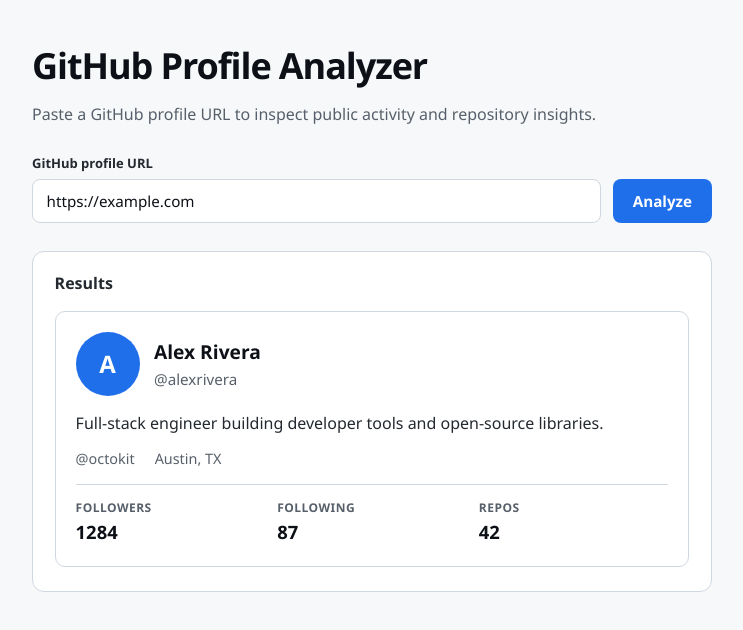
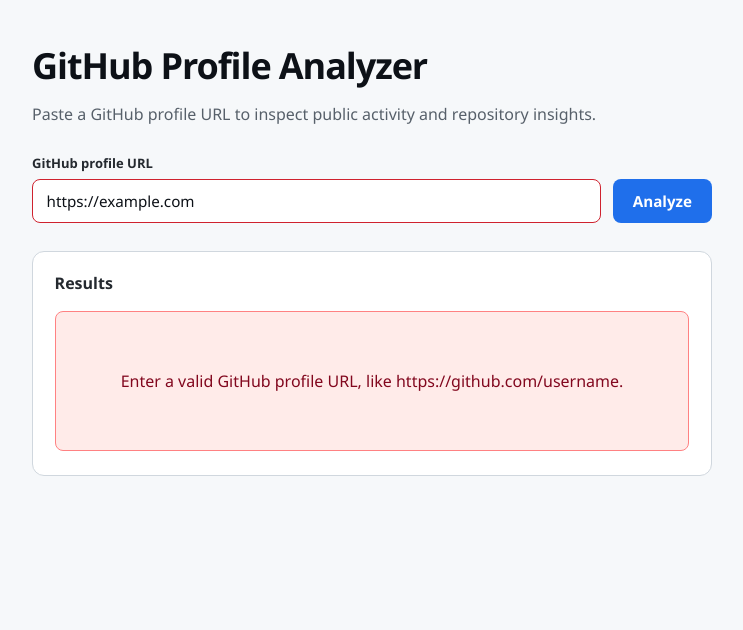
Before and after one commit to OptimusX1/github-profile-analyzer, an Angular app in the folder frontend/: page / in a window 1280 px wide. Both pictures are taken after typing "https://example.com" into the empty fields and a click on the button "Analyze". Shown: the top 630 px of the page, without its empty margins (268-1011 px from the left). Built offline with nearby package versions, Linux system fonts and the light colour scheme.

Commit message:
Created Angular frontend MVP

```diff
--- a/frontend/src/app/home/home.css
+++ b/frontend/src/app/home/home.css
@@ -71,6 +71,16 @@
   box-shadow: 0 0 0 3px rgba(9, 105, 218, 0.2);
 }
 
+.field input[aria-invalid='true'] {
+  border-color: #cf222e;
+}
+
+.field input:disabled {
+  background: #f6f8fa;
+  color: #57606a;
+  cursor: not-allowed;
+}
+
 .analyze-btn {
   flex-shrink: 0;
   height: 2.75rem;
@@ -86,8 +96,13 @@
   transition: background 0.15s ease;
 }
 
-.analyze-btn:hover {
+.analyze-btn:hover:not(:disabled) {
   background: #1158c7;
+}
+
+.analyze-btn:disabled {
+  background: #8c959f;
+  cursor: not-allowed;
 }
 
 .analyze-btn:focus-visible {
@@ -122,6 +137,58 @@
   border-radius: 8px;
   background: #f6f8fa;
   color: #57606a;
+}
+
+.results-loading,
+.results-error {
+  display: flex;
+  flex-direction: column;
+  align-items: center;
+  justify-content: center;
+  text-align: center;
+  min-height: 140px;
+  padding: 1.5rem 1rem;
+  border-radius: 8px;
+}
+
+.results-loading {
+  gap: 0.75rem;
+  border: 1px dashed #d0d7de;
+  background: #f6f8fa;
+  color: #57606a;
+}
+
+.results-loading p,
+.results-error p {
+  margin: 0;
+}
+
+.results-error {
+  border: 1px solid #ff8182;
+  background: #ffebe9;
+  color: #82071e;
+}
+
+.spinner {
+  width: 1.75rem;
+  height: 1.75rem;
+  border: 3px solid #d0d7de;
+  border-top-color: #1f6feb;
+  border-radius: 50%;
+  animation: spin 0.7s linear infinite;
+}
+
+@keyframes spin {
+  to {
+    transform: rotate(360deg);
+  }
+}
+
+@media (prefers-reduced-motion: reduce) {
+  .spinner {
+    animation: none;
+    border-top-color: #1f6feb;
+  }
 }
 
 .results-empty p {
--- a/frontend/src/app/home/home.html
+++ b/frontend/src/app/home/home.html
@@ -4,7 +4,7 @@
     <p class="subtitle">Paste a GitHub profile URL to inspect public activity and repository insights.</p>
   </header>
 
-  <form class="analyzer-form" (ngSubmit)="analyze()">
+  <form class="analyzer-form" (ngSubmit)="analyze()" novalidate>
     <label class="field">
       <span class="field-label">GitHub profile URL</span>
       <input
@@ -15,15 +15,29 @@
         placeholder="https://github.com/username"
         autocomplete="url"
         inputmode="url"
+        [disabled]="loading()"
+        [attr.aria-invalid]="errorMessage() ? true : null"
+        [attr.aria-describedby]="errorMessage() ? 'profile-url-error' : null"
       />
     </label>
-    <button type="submit" class="analyze-btn">Analyze</button>
+    <button type="submit" class="analyze-btn" [disabled]="loading()">
+      {{ loading() ? 'Analyzing…' : 'Analyze' }}
+    </button>
   </form>
 
-  <section class="results" aria-labelledby="results-heading">
+  <section class="results" aria-labelledby="results-heading" [attr.aria-busy]="loading()">
     <h2 id="results-heading">Results</h2>
 
-    @if (profile(); as data) {
+    @if (loading()) {
+      <div class="results-loading" role="status" aria-live="polite">
+        <span class="spinner" aria-hidden="true"></span>
+        <p>Analyzing profile…</p>
+      </div>
+    } @else if (errorMessage(); as message) {
+      <div class="results-error" role="alert">
+        <p id="profile-url-error">{{ message }}</p>
+      </div>
+    } @else if (profile(); as data) {
       <article class="profile-card">
         <div class="profile-card__header">
           <div class="avatar" aria-hidden="true">{{ data.name.charAt(0) }}</div>
--- a/frontend/src/app/home/home.ts
+++ b/frontend/src/app/home/home.ts
@@ -1,4 +1,4 @@
-import { Component, signal } from '@angular/core';
+import { Component, OnDestroy, signal } from '@angular/core';
 import { FormsModule } from '@angular/forms';
 
 export interface DummyProfile {
@@ -18,9 +18,13 @@
   templateUrl: './home.html',
   styleUrl: './home.css',
 })
-export class Home {
+export class Home implements OnDestroy {
   protected readonly profileUrl = signal('');
   protected readonly profile = signal<DummyProfile | null>(null);
+  protected readonly loading = signal(false);
+  protected readonly errorMessage = signal<string | null>(null);
+
+  private loadTimer: ReturnType<typeof setTimeout> | null = null;
 
   private readonly dummyProfile: DummyProfile = {
     name: 'Alex Rivera',
@@ -34,6 +38,66 @@
   };
 
   protected analyze(): void {
-    this.profile.set(this.dummyProfile);
+    if (this.loading()) {
+      return;
+    }
+
+    const url = this.profileUrl().trim();
+    this.clearLoadTimer();
+    this.profile.set(null);
+    this.errorMessage.set(null);
+
+    if (!url) {
+      this.errorMessage.set('Enter a GitHub profile URL.');
+      return;
+    }
+
+    if (!this.isGithubProfileUrl(url)) {
+      this.errorMessage.set(
+        'Enter a valid GitHub profile URL, like https://github.com/username.',
+      );
+      return;
+    }
+
+    this.loading.set(true);
+    this.loadTimer = setTimeout(() => {
+      this.loadTimer = null;
+      this.profile.set(this.dummyProfile);
+      this.loading.set(false);
+    }, 700);
+  }
+
+  ngOnDestroy(): void {
+    this.clearLoadTimer();
+  }
+
+  private clearLoadTimer(): void {
+    if (this.loadTimer !== null) {
+      clearTimeout(this.loadTimer);
+      this.loadTimer = null;
+    }
+  }
+
+  private isGithubProfileUrl(value: string): boolean {
+    const withProtocol = /^https?:\/\//i.test(value) ? value : `https://${value}`;
+
+    let url: URL;
+    try {
+      url = new URL(withProtocol);
+    } catch {
+      return false;
+    }
+
+    const host = url.hostname.toLowerCase().replace(/^www\./, '');
+    if (host !== 'github.com' || url.username || url.password) {
+      return false;
+    }
+
+    const segments = url.pathname.split('/').filter(Boolean);
+    const username = segments[0];
+    return (
+      segments.length === 1 &&
+      /^[A-Za-z0-9](?:[A-Za-z0-9-]{0,37}[A-Za-z0-9])?$/.test(username)
+    );
   }
 }
```
Also changed, not shown: 1 other file (tests, documents, lock files or other folders).
